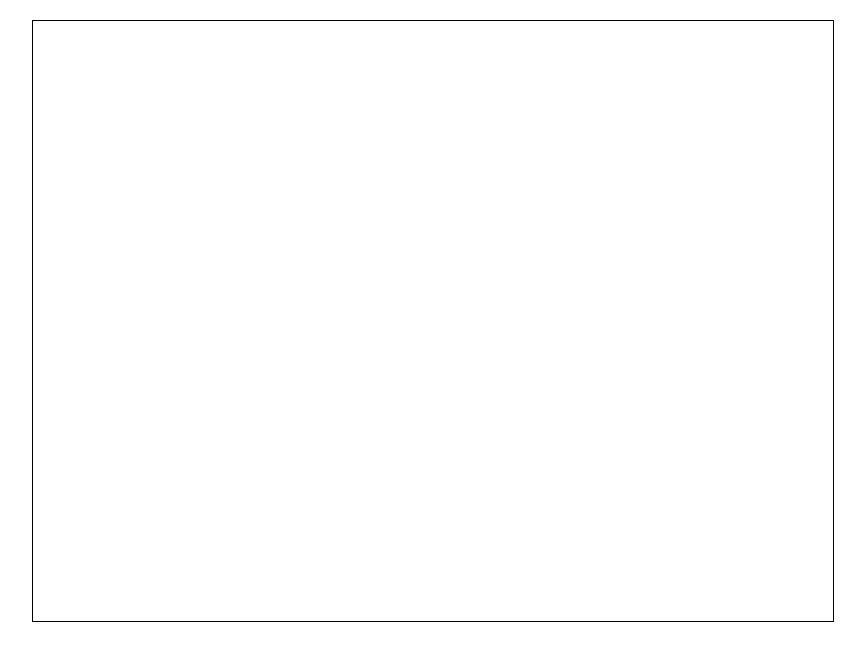
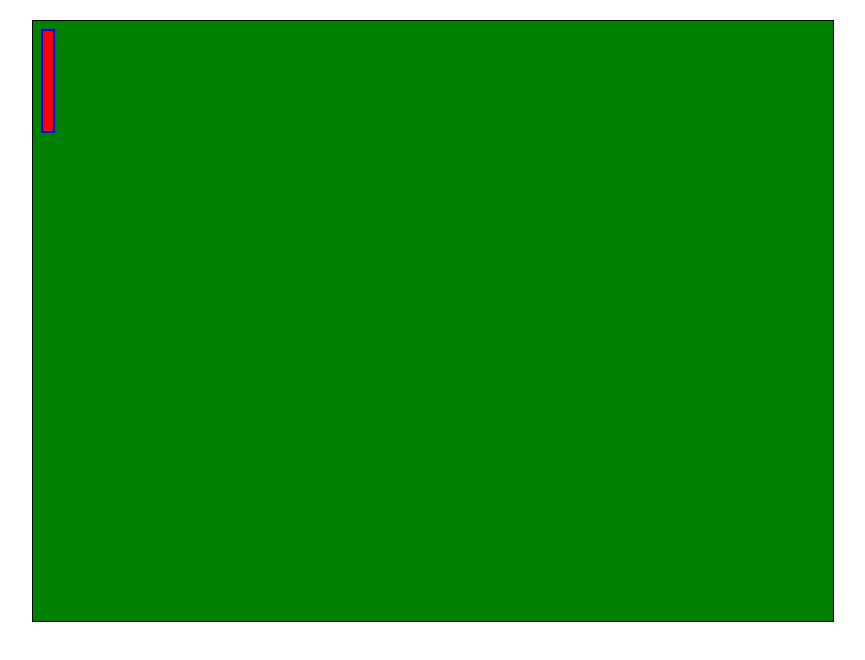
Before and after one commit to juwanpetty/html5-top-down-shooter, a plain HTML site: page index.html in a window 1280 px wide. Shown: the whole page, without its empty margins (208-1073 px from the left). Drawn offline with Linux system fonts and the light colour scheme.

Commit message:
Practice drawing on canvas

```diff
--- a/index.html
+++ b/index.html
@@ -13,6 +13,7 @@
 
         canvas {
             border: solid 1px black;
+            background: green;
             position: relative;
         }
 
@@ -25,10 +26,24 @@
         </style>
 
         <script>
+            const init = () => {
+                const canvas = document.getElementById("canvas");
+                canvas.width = 800;
+                canvas.height = 600;
+                const c = canvas.getContext("2d");
+                const WIDTH = canvas.width;
+                const HEIGHT = canvas.height;
 
+                c.fillStyle = "red";
+                c.strokeStyle = "blue";
+                c.rect(10,10,10,100);
+                c.lineWidth = 4;
+                c.stroke();
+                c.fill();
+            }
         </script>
 </head>
-<body>
+<body onload="init()">
 
     <div id = "holder">
         <canvas id="canvas" width="800" height="600" tabindex='1'></canvas>
```
